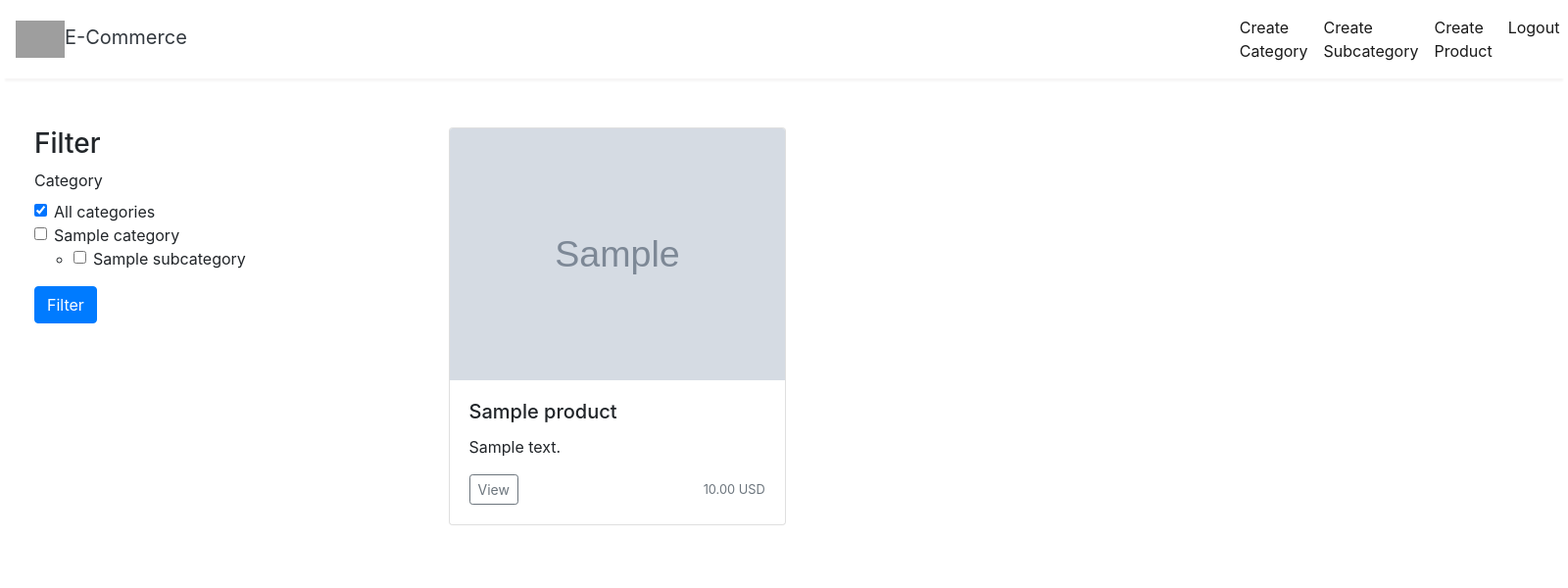
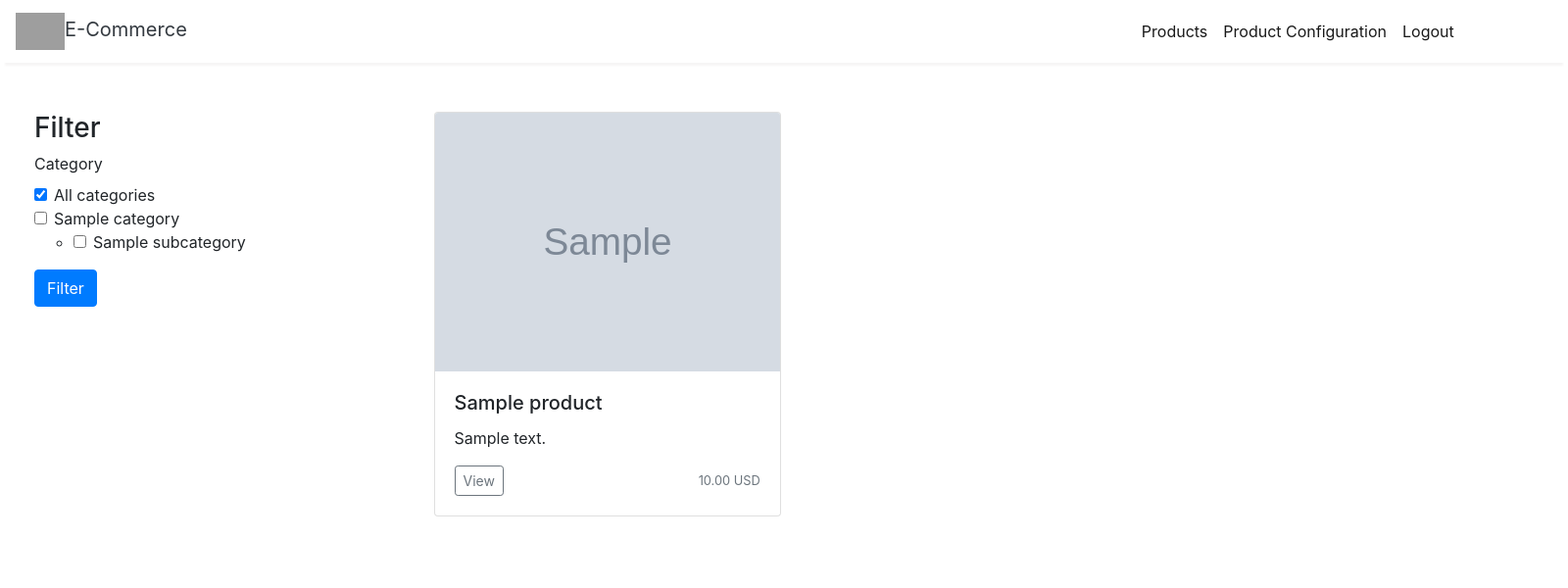
Before and after one commit to Rakeshlalkn/Ecommerse-site.io, a Django app: page /product-list in a window 1600 px wide; the page is wider, and only the part inside the window is pictured. Shown: the top 600 px of that part at 98% size. Run offline with Django 3.2, Linux system fonts and the light colour scheme; a user stored in the database is signed in; tables that the repository leaves empty hold one stand-in row (values such as "Sample post"); grey boxes marked "Sample" are stand-in pictures; some libraries are stand-ins or nearby versions; grey boxes are pictures that could not be loaded.

Commit message:
changes-part1

```diff
--- a/products/templates/ajax_product_list.html
+++ b/products/templates/ajax_product_list.html
@@ -1,17 +1,21 @@
-{% for product in products %}
+<div class="row">
+    {% for product in products %}
+    {% if forloop.counter0|divisibleby:2 %}
+      </div><div class="row">
+    {% endif %}
     <div class="col-md-4">
         <div class="card mb-4 box-shadow">
             {% if product.image %}
-            <img class="card-img-top" src="{{ product.image.url }}" alt="{{ product.name }}">
+                    <img class="card-img-top" src="{{ product.image.url }}" alt="{{ product.name }}" style="max-width: 400px; max-height: 400px;">
             {% else %}
-            <img class="card-img-top" src="https://www.agrimart.in/uploads/vendor_logo_image/default.jpg" alt="{{ product.name }}">
+                     <img class="card-img-top" src="https://www.agrimart.in/uploads/vendor_logo_image/default.jpg" alt="{{ product.name }}" style="max-width: 400px; max-height: 400px;">
             {% endif %}
             <div class="card-body">
                 <h5 class="card-title">{{ product.name }}</h5>
                 <p class="card-text">{{ product.description }}</p>
                 <div class="d-flex justify-content-between align-items-center">
                     <div class="btn-group">
-                        <a href="{% url 'product_list' %}" class="btn btn-sm btn-outline-secondary">View</a>
+                        <button class="btn btn-sm btn-outline-secondary">View</button>
                     </div>
                     <small class="text-muted">{{ product.price|floatformat:2 }} USD</small>
                 </div>
@@ -21,3 +25,4 @@
 {% empty %}
     <p>No products found.</p>
 {% endfor %}
+</div>
--- a/products/templates/category_form.html
+++ b/products/templates/category_form.html
@@ -1,7 +1,7 @@
 {% extends 'users/base.html' %}
 {% block content %}
 <div class="container">
-<h1>Create Category</h1>
+<h1 class="pt-5">Create Category</h1>
 <form method="post">
   {% csrf_token %}
   {{ form.as_p }}
--- a/products/templates/product_list.html
+++ b/products/templates/product_list.html
@@ -33,13 +33,14 @@
                             </li>
                         {% endfor %}
                     </ul>
+                </div>
                 <button type="submit" class="btn btn-primary">Filter</button>
             </form>
-        </div>
         </div>
         <div class="col-md-9" style="padding: 50px;">
             <div id="product-list">
                 {% include 'ajax_product_list.html' %}
+            </div>
         </div>
     </div>
 
--- a/products/templates/subcategory_form.html
+++ b/products/templates/subcategory_form.html
@@ -1,9 +1,11 @@
 {% extends 'users/base.html' %}
 {% block content %}
-<h1>Create Subcategory</h1>
+<div class="container">
+<h1 class="pt-5">Create Subcategory</h1>
 <form method="post">
   {% csrf_token %}
   {{ form.as_p }}
   <button type="submit">Create</button>
 </form>
+</div>
 {% endblock %}
--- a/products/urls.py
+++ b/products/urls.py
@@ -1,11 +1,10 @@
 from django.urls import path
-from .views import CategoryCreateView, CategoryListView, SubcategoryCreateView, SubcategoryListView,ProductListView,ProductCreateView
+from .views import CategoryCreateView, ItemsListView, SubcategoryCreateView,ProductListView,ProductCreateView
 
 urlpatterns = [
     path('product/create/', ProductCreateView.as_view(), name='product_create'),
     path('category/create/', CategoryCreateView.as_view(), name='category_create'),
     path('subcategory/create/', SubcategoryCreateView.as_view(), name='subcategory_create'),
     path('product-list', ProductListView.as_view(), name='product_list'),
-    path('category/list/', CategoryListView.as_view(), name='category_list'),
-    path('subcategory/list/', SubcategoryListView.as_view(), name='subcategory_list'),
+    path('items/list/', ItemsListView.as_view(), name='item_list'),
 ]
--- a/products/views.py
+++ b/products/views.py
@@ -4,24 +4,24 @@ from django.db.models import Q
 from django.http import JsonResponse
 from .models import Category, Subcategory, Product
 from .forms import ProductForm,SubcategoryForm,CategoryForm
-from django.contrib.auth.decorators import user_passes_test
-from django.utils.decorators import method_decorator
-from django.contrib.auth.decorators import login_required
+from django.shortcuts import get_object_or_404, redirect
+from django.contrib.contenttypes.models import ContentType
+from django.core.exceptions import ObjectDoesNotExist
 
 class ProductListView(View):
     template_name = 'product_list.html'
     ajax_template_name = 'ajax_product_list.html'
 
     def get(self, request):
-        category = request.GET.get('category')
-        subcategory = request.GET.get('subcategory')
+        category = request.GET.getlist('category')
+        subcategory = request.GET.getlist('subcategory')
 
         if category and subcategory:
-            products = Product.objects.filter(subcategory__name=subcategory, subcategory__category__name=category)
+            products = Product.objects.filter(subcategory__name__in=subcategory, subcategory__category__name__in=category)
         elif category:
-            products = Product.objects.filter(subcategory__category__name=category)
+            products = Product.objects.filter(subcategory__category__name__in=category)
         elif subcategory:
-            products = Product.objects.filter(subcategory__name=subcategory)
+            products = Product.objects.filter(subcategory__name__in=subcategory)
         else:
             products = Product.objects.all()
 
@@ -42,6 +42,19 @@ class ProductListView(View):
 
         return render(request, self.template_name, context)
 
+class ItemsListView(View):
+    template_name = 'items_list.html'
+
+    def get(self, request):
+        categories = Category.objects.all()
+        subcategories = Subcategory.objects.all()
+        products = Product.objects.all()
+        context = {
+            'products': products,
+            'categories': categories,
+            'subcategories': subcategories,
+        }
+        return render(request, self.template_name, context)
 
 class CategoryCreateView(View):
     template_name = 'category_form.html'
@@ -56,14 +69,6 @@ class CategoryCreateView(View):
             form.save()
             return redirect('category_list')
         return render(request, self.template_name, {'form': form})
-
-
-class CategoryListView(View):
-    template_name = 'category_list.html'
-
-    def get(self, request):
-        categories = Category.objects.all()
-        return render(request, self.template_name, {'categories': categories})
 
 
 class SubcategoryCreateView(View):
@@ -81,14 +86,6 @@ class SubcategoryCreateView(View):
         return render(request, self.template_name, {'form': form})
 
 
-class SubcategoryListView(View):
-    template_name = 'subcategory_list.html'
-
-    def get(self, request):
-        subcategories = Subcategory.objects.all()
-        return render(request, self.template_name, {'subcategories': subcategories})
-
-
 
 
 class ProductCreateView(View):
--- a/users/templates/users/base.html
+++ b/users/templates/users/base.html
@@ -44,22 +44,21 @@
     </button>
 
 
-    <div class="float-right collapse navbar-collapse" id="navbarSupportedContent" style="padding-left: 1050px;">
+    <div class="float-right collapse navbar-collapse" id="navbarSupportedContent" style="padding-left: 950px;">
 
       <ul class=" navbar-nav my-2 my-lg-0">
         {% if user.is_authenticated %}
         <li class="nav-item active">
-          <a class="nav-link" href="{% url 'category_list' %}">Create Category<span class="sr-only">(current)</span></a>
+          <a class="nav-link" href="{% url 'product_list' %}">Products <span class="sr-only">(current)</span></a>
         </li>
-        <li class="nav-item active">
-          <a class="nav-link" href="{% url 'subcategory_list' %}">Create Subcategory<span class="sr-only">(current)</span></a>
-        </li>
-        <li class="nav-item active">
-          <a class="nav-link" href="{% url 'product_create' %}">Create Product<span class="sr-only">(current)</span></a>
-        </li>
-        <li class="nav-item active">
-          <a class="nav-link" href="{% url 'logout' %}">Logout<span class="sr-only">(current)</span></a>
-        </li>
+          {% if user.is_superuser %}
+            <li class="nav-item active">
+              <a class="nav-link" href="{% url 'item_list' %}">Product Configuration<span class="sr-only">(current)</span></a>
+            </li>
+          {% endif %}
+          <li class="nav-item active">
+            <a class="nav-link" href="{% url 'logout' %}">Logout<span class="sr-only">(current)</span></a>
+          </li>
         {% else %}
         <li class="nav-item active">
           <a class="nav-link" href="/signup">Signup<span class="sr-only">(current)</span></a>
```
Also changed, not shown: products/templates/category_list.html (deleted, +0 -14 lines), products/templates/items_list.html (added, +60 -0 lines), products/templates/product_form.html (+6 -6 lines), products/templates/subcategory_list.html (deleted, +0 -14 lines). Lines whose indentation alone changed are shown as unchanged.
